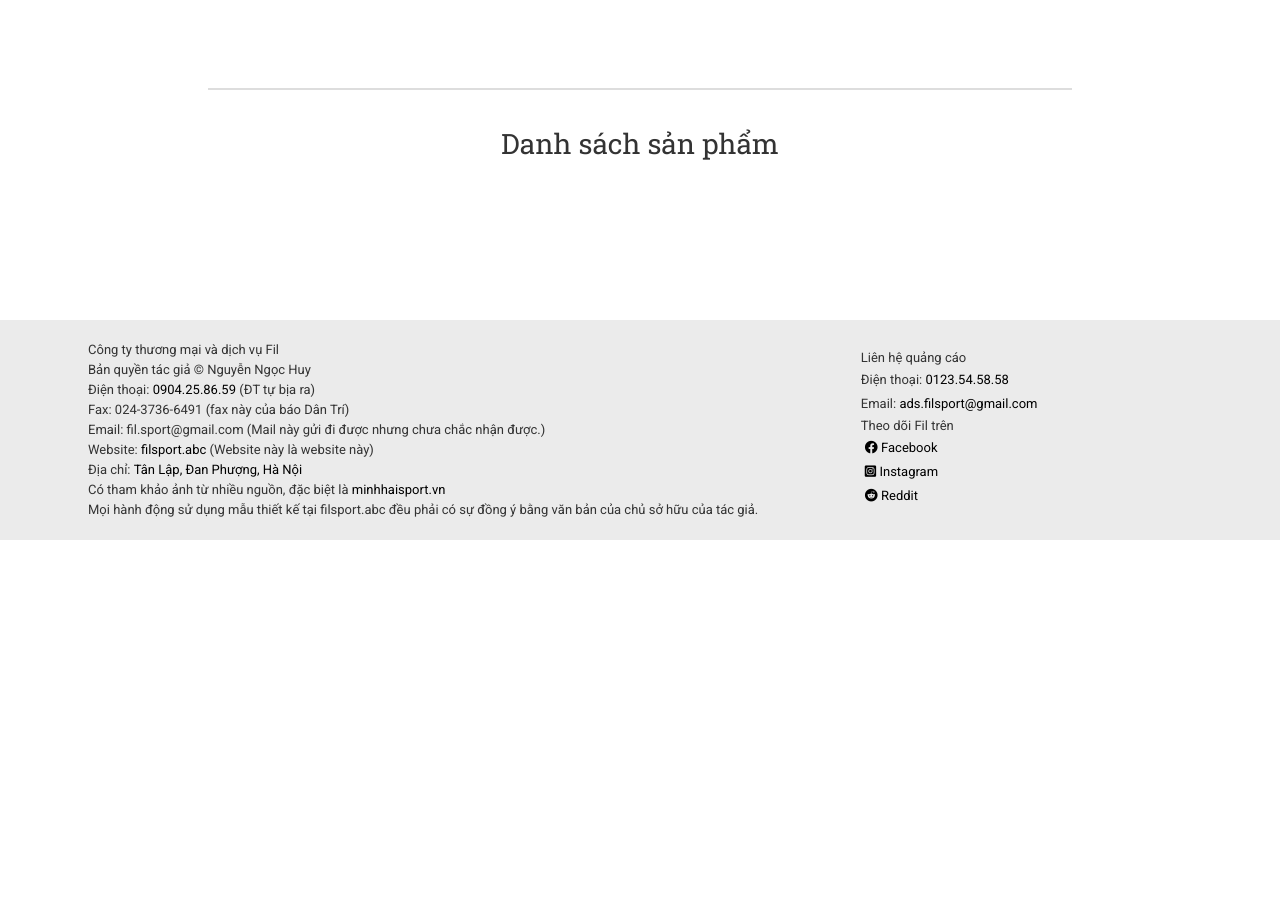
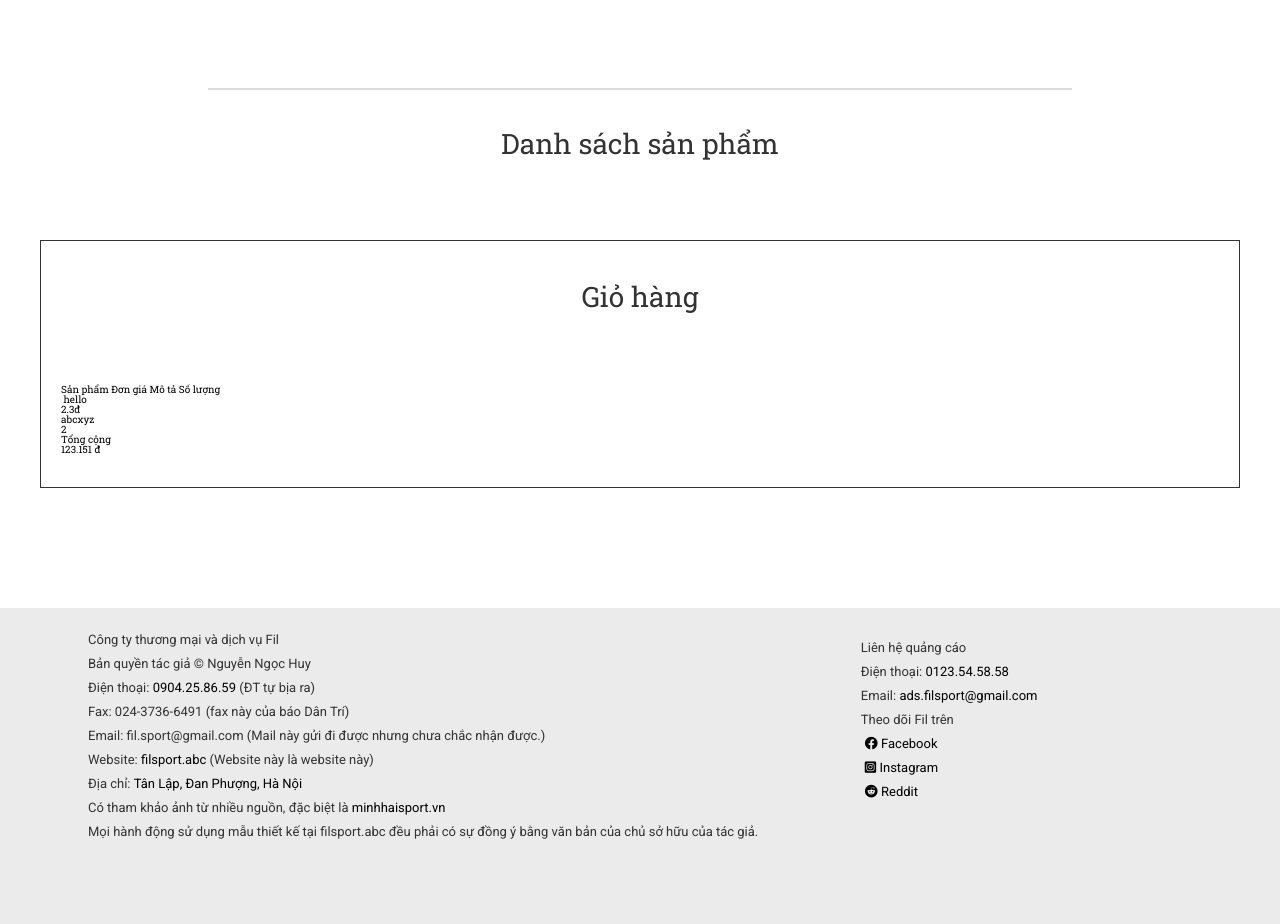
Before and after one commit to miiajj/Fil-sport, a PHP site: page / in a window 1280 px wide. Shown: the part 1285-2209 px from the top of the page. Before the commit the page ends 1825 px from the top, so only its background shows below. Run offline with PHP 8.4, Linux system fonts and the light colour scheme; data that the repository does not hold is empty; some web fonts are replaced.

Commit message:
add html cart

```diff
--- a/assets/css/style.css
+++ b/assets/css/style.css
@@ -263,6 +263,12 @@ span.fil {
     line-height: 2rem;
     height: 4rem;
     margin-bottom: 6px;
+
+/*    overflow: hidden;
+    display: -webkit-box;
+    -webkit-box-orient: vertical;
+    -webkit-line-clamp: 2;
+    text-overflow: ellipsis;*/
 }
 
 .product-item__price {
@@ -282,11 +288,9 @@ span.fil {
 }
 
 .product-item__btn-order {
-    outline: none;
     border: 1px solid transparent;
     background-color: rgba(243,29,24,0.05);
     font-weight: 600;
-    color: rgb(255,4,0);
     margin: 4px 12px 12px;
     padding: 8px 20px;
     float: right;
@@ -295,10 +299,32 @@ span.fil {
     min-width: 120px;
 }
 
+.product-item__btn-order a {
+    color: rgb(255,4,0);
+}
+
 .product-item__btn-order:hover {
     border: 1px solid rgb(243,29,24);
 
 }
+
+.product-cart {
+    margin-top: 40px;
+    border: 1px solid #333;
+}
+
+.product-cart__heading {
+    font-size: 2.8rem;
+    color: #333;
+    text-align: center;
+    line-height: 3.2rem;
+    padding: 40px;
+}
+
+.product-cart__list {
+    margin: 32px 20px;
+}
+
 
 /* Footer */
 
@@ -313,8 +339,8 @@ span.fil {
     font-family: 'Roboto', serif;
     font-size: 1.3rem;
     color: #333;
-    padding: 20px 48px;
-    line-height: 2rem;
+    padding: 20px 48px 80px;
+    line-height: 2.4rem;
     display: flex;
     justify-content: space-between;
 }
@@ -368,6 +394,7 @@ a.social-reddit:hover {
     color: #ff4500;
 }
 
+
 /* Response */
 
 @media (max-width: 1024px) {
--- a/index.php
+++ b/index.php
@@ -29,7 +29,7 @@
                             <li class="navbar__item"><a href="#home">Trang chủ</a></li>
                             <li class="navbar__item"><a href="#intro">Giới thiệu</a></li>
                             <li class="navbar__item"><a href="#products">Sản phẩm</a></li>
-                            <li class="navbar__item"><a href="">Liên hệ</a></li>
+                            <li class="navbar__item"><a href="#footer">Liên hệ</a></li>
                         </ul>
                     </div>
                     <div class="header-ctn__tmp"></div>
@@ -71,14 +71,6 @@
                             ?>
 
                             <?php foreach ($ket_qua as $mot_san_pham){ ?>
-                              <!--   <tr>
-                                    <td><?php echo $mot_san_pham['ma_hang'] ?></td>
-                                    <td><?php echo $mot_san_pham['ten_hang'] ?></td>
-                                    <td><?php echo $mot_san_pham['don_gia'] ?></td>
-                                    <td><?php echo $mot_san_pham['mo_ta'] ?></td>
-                                    <td><?php echo $mot_san_pham['link_anh'] ?></td>
-                                </tr> -->
-
                                 <div class="product-item">
                                 <div class="product-item__img" style="background-image: url(<?php echo $mot_san_pham['link_anh'] ?>);"></div>
                                 <div class="product-item__info">
@@ -86,88 +78,40 @@
                                     <div class="product-item__price"><?php echo $mot_san_pham['don_gia'] ?> &#8363;</div>
                                     <div class="product-item__desc"><?php echo $mot_san_pham['mo_ta'] ?></div>
                                 </div>
-                                <button class="product-item__btn-order">Đặt hàng</button>
+                                <button class="product-item__btn-order"><a href="">Đặt hàng</a></button>
                             </div>
                             <?php } ?>
- <!--                            <div class="product-item">
-                                <div class="product-item__img" style="background-image: url(./assets/img/ao-viet-nam-do.jpg);"></div>
-                                <div class="product-item__info">
-                                    <div class="product-item__name">Áo bóng đá Việt Nam</div>
-                                    <div class="product-item__price">119.000đ</div>
-                                    <div class="product-item__desc">Màu đỏ, full size, vải cotton thoáng mát. Phù hợp cho mọi lứa tuổi.</div>
+                        </div>
+                        <div class="product-cart">
+                            <h2 class="product-cart__heading">Giỏ hàng</h2>
+                            <div class="product-cart__list">
+                                <div class="product-cart__item-heading">
+                                    <span>Sản phẩm</span>
+                                    <span>Đơn giá</span>
+                                    <span>Mô tả</span>
+                                    <span>Số lượng</span>
                                 </div>
-                                <button class="product-item__btn-order">Đặt hàng</button>
+                                <div class="product-cart__item">
+                                    <div class="cart-item__name">
+                                        <img class="thumbnail" src="">
+                                        <span>hello</span>
+                                    </div>
+                                    <div class="cart-item__price">2.3đ</div>
+                                    <div class="cart-item__desc">abcxyz</div>
+                                    <div class="cart-item__quantity">2</div>
+                                </div>
+                                <div class="product-cart__total">
+                                    <div class="cart-total__heading">Tổng cộng</div>
+                                    <div class="cart-total__price">123.151 đ</div>
+                                </div>
                             </div>
-                            <div class="product-item">
-                                <div class="product-item__img" style="background-image: url(./assets/img/aothethao.jpg);"></div>
-                                <div class="product-item__info">
-                                    <div class="product-item__name">Áo thể thao nam Kelme</div>
-                                    <div class="product-item__price">150.000đ</div>
-                                    <div class="product-item__desc">Màu trắng, full size, vải cotton thoáng mát. Phù hợp cho mọi lứa tuổi.</div>
-                                </div>
-                                <button class="product-item__btn-order">Đặt hàng</button>
-                            </div>
-                            <div class="product-item">
-                                <div class="product-item__img" style="background-image: url(./assets/img/aothethaonu.jpg); background-size: cover;"></div>
-                                <div class="product-item__info">
-                                    <div class="product-item__name">Áo thể thao nữ Kamito</div>
-                                    <div class="product-item__price">119.000đ</div>
-                                    <div class="product-item__desc">Màu đen và vàng, one size, vải cotton thoáng mát.</div>
-                                </div>
-                                <button class="product-item__btn-order">Đặt hàng</button>
-                            </div>
-                            <div class="product-item">
-                                <div class="product-item__img" style="background-image: url(./assets/img/bong.jpg);"></div>
-                                <div class="product-item__info">
-                                    <div class="product-item__name">Áo bóng đá Việt Nam</div>
-                                    <div class="product-item__price">119.000đ</div>
-                                    <div class="product-item__desc">Màu đỏ, full size, vải cotton thoáng mát. Phù hợp cho mọi lứa tuổi.</div>
-                                </div>
-                                <button class="product-item__btn-order">Đặt hàng</button>
-                            </div>
-                            <div class="product-item">
-                                <div class="product-item__img" style="background-image: url(./assets/img/quanvietnam.jpg);"></div>
-                                <div class="product-item__info">
-                                    <div class="product-item__name">Áo bóng đá Việt Nam</div>
-                                    <div class="product-item__price">119.000đ</div>
-                                    <div class="product-item__desc">Màu đỏ, full size, vải cotton thoáng mát. Phù hợp cho mọi lứa tuổi.</div>
-                                </div>
-                                <button class="product-item__btn-order">Đặt hàng</button>
-                            </div>
-                            <div class="product-item">
-                                <div class="product-item__img" style="background-image: url(./assets/img/quan-short-the-thao-trang.jpg);"></div>
-                                <div class="product-item__info">
-                                    <div class="product-item__name">Quần short gió thể thao nam Kamito</div>
-                                    <div class="product-item__price">225.000đ</div>
-                                    <div class="product-item__desc">Màu trắng, one size, vải cotton thoáng mát.</div>
-                                </div>
-                                <button class="product-item__btn-order">Đặt hàng</button>
-                            </div>
-                            <div class="product-item">
-                                <div class="product-item__img" style="background-image: url(./assets/img/quanthethao.jpg);"></div>
-                                <div class="product-item__info">
-                                    <div class="product-item__name">Áo bóng đá Việt Nam</div>
-                                    <div class="product-item__price">119.000đ</div>
-                                    <div class="product-item__desc">Màu đỏ, full size, vải cotton thoáng mát. Phù hợp cho mọi lứa tuổi.</div>
-                                </div>
-                                <button class="product-item__btn-order">Đặt hàng</button>
-                            </div>
-                            <div class="product-item">
-                                <div class="product-item__img" style="background-image: url(./assets/img/maychaybo.jpg);"></div>
-                                <div class="product-item__info">
-                                    <div class="product-item__name">Áo bóng đá Việt Nam</div>
-                                    <div class="product-item__price">119.000đ</div>
-                                    <div class="product-item__desc">Màu đỏ, full size, vải cotton thoáng mát. Phù hợp cho mọi lứa tuổi.</div>
-                                </div>
-                                <button class="product-item__btn-order">Đặt hàng</button>
-                            </div> -->
                         </div>
                     </div>
                 </div>
             </div>
         </div>
 
-        <div class="app-footer">
+        <div id="footer" class="app-footer">
             <div class="container">
                 <div class="footer-ctn">
                     <div class="footer-ctn__info">
```
Also changed, not shown: admin/form_insert.php (+28 -5 lines), admin/process_insert_items.php (+21 -1 lines).
